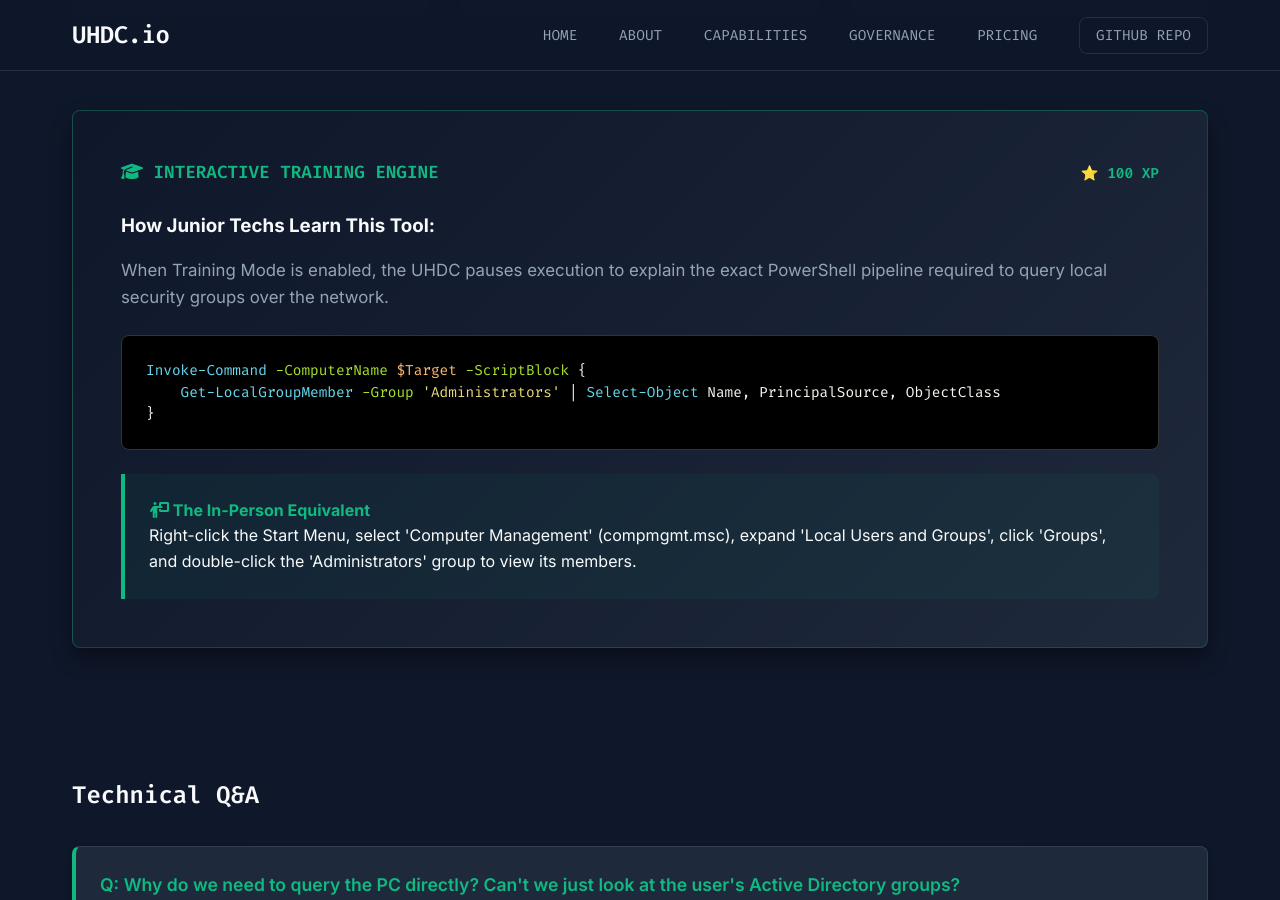
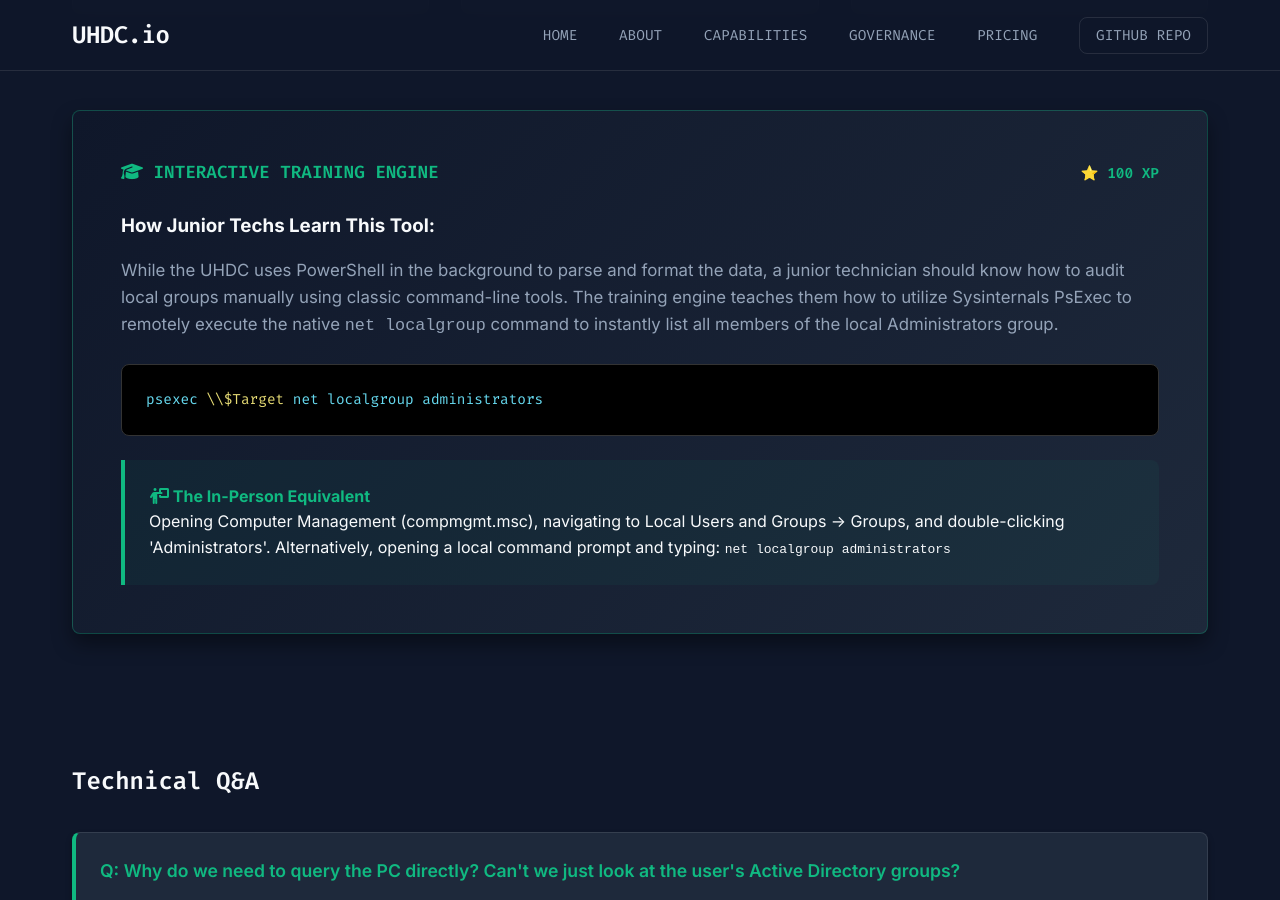
Before and after one commit to BobbyBurnsy/UHDC.io, a Jekyll site: the page built from local-privilege-auditing.html, in a window 1280 px wide and 900 px high, scrolled down 1091 px. Built offline with Jekyll 4.4.1, drawn with Linux system fonts in a browser that asks for light colours.

Commit message:
Update local-privilege-auditing.html

```diff
--- a/local-privilege-auditing.html
+++ b/local-privilege-auditing.html
@@ -80,18 +80,16 @@ title: "Local Privilege Auditing"
 
         <h3 style="color: var(--text-primary); margin-bottom: 1rem;">How Junior Techs Learn This Tool:</h3>
         <p style="color: var(--text-secondary); font-size: 1.05rem; line-height: 1.6; margin-bottom: 1.5rem;">
-            When Training Mode is enabled, the UHDC pauses execution to explain the exact PowerShell pipeline required to query local security groups over the network.
+            While the UHDC uses PowerShell in the background to parse and format the data, a junior technician should know how to audit local groups manually using classic command-line tools. The training engine teaches them how to utilize Sysinternals PsExec to remotely execute the native <code>net localgroup</code> command to instantly list all members of the local Administrators group.
         </p>
 
         <div class="mock-code">
-            <span class="cmd">Invoke-Command</span> <span class="param">-ComputerName</span> <span class="var">$Target</span> <span class="param">-ScriptBlock</span> {<br>
-            &nbsp;&nbsp;&nbsp;&nbsp;<span class="cmd">Get-LocalGroupMember</span> <span class="param">-Group</span> <span class="str">'Administrators'</span> | <span class="cmd">Select-Object</span> Name, PrincipalSource, ObjectClass<br>
-            }
+            <span class="cmd">psexec</span> <span class="str">\\$Target</span> <span class="cmd">net localgroup administrators</span>
         </div>
 
         <div class="mock-inperson" style="border-left-color: var(--accent-green); background: rgba(16, 185, 129, 0.05);">
             <h4 style="color: var(--accent-green);"><i class="fa-solid fa-person-chalkboard"></i> The In-Person Equivalent</h4>
-            <p>Right-click the Start Menu, select 'Computer Management' (compmgmt.msc), expand 'Local Users and Groups', click 'Groups', and double-click the 'Administrators' group to view its members.</p>
+            <p>Opening Computer Management (compmgmt.msc), navigating to Local Users and Groups -> Groups, and double-clicking 'Administrators'. Alternatively, opening a local command prompt and typing: <code>net localgroup administrators</code></p>
         </div>
     </div>
 </section>
```
